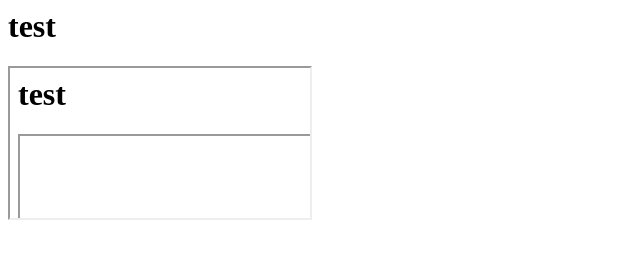
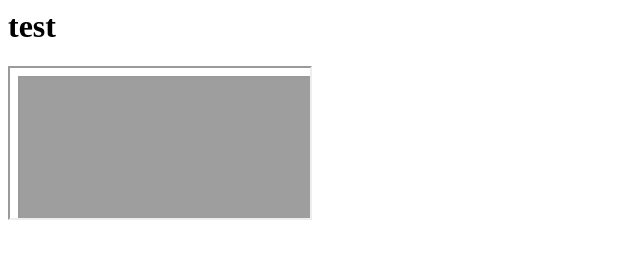
Before and after one commit to GabrielGomes900/OPR.github.io, a plain HTML site: page index.html in a window 1280 px wide. Shown: the whole page, without its empty margins (0-640 px from the left). Drawn offline with Linux system fonts and the light colour scheme.

Commit message:
Create index.html

```diff
--- a/index.html
+++ b/index.html
@@ -2,7 +2,7 @@
 <head>
 <body>
 <h1>test</h1>
-<iframe src="index.html"/>
+<iframe src="index2.html"/>
   </body>
   </head>
 </html>
```
